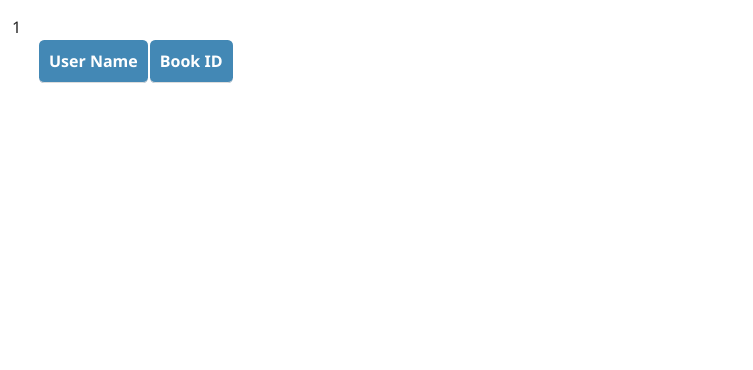
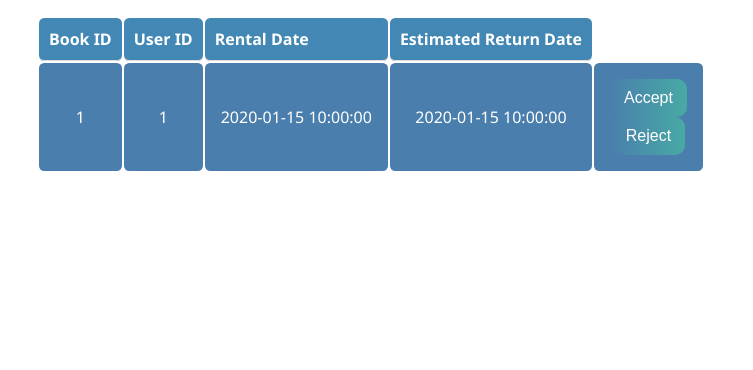
Before and after one commit to YeronF/LibSys, a Flask app: template templates/librarian/requests.html in a window 1280 px wide. Shown: the part 189-559 px from the top of the page, without its empty margins (0-753 px from the left). Run offline with Flask 3, Linux system fonts and the light colour scheme; the template is opened without the code that fills it: most values are stand-ins (such as "Sample title", 1, 10 or a date in 2020); lists and menus that the app fills with data are empty.

Commit message:
added request table

```diff
--- a/app.py
+++ b/app.py
@@ -128,22 +128,25 @@ def librarian_remove_book():
 def librarian_rentals():
     if session.get('user_id'):
         rentals = Rentals.all()
-        return render_template("librarian/rentals.html", rentals=rentals)
+        user = User.get(session.get('user_id'))
+        return render_template("librarian/rentals.html", rentals=rentals, user=user)
 
 @app.route('/librarian/rentals/viewRentals', methods=["GET", "POST"])
 def librarian_view_rentals():
     if session.get('user_id'):
         rentals = Rentals.all()
-        return render_template("librarian/viewRentals.html", rentals=rentals)
+        user = User.get(session.get('user_id'))
+        return render_template("librarian/viewRentals.html", rentals=rentals, user=user)
 
 @app.route('/librarian/rentals/setcomplete/<user_id>-<book_id>', methods=["GET", "POST"])
 def librarian_set_complete(user_id, book_id):
     if session.get('user_id'):
         stat = Rentals.update_rental_status(book_id, user_id, 'True')
         rentals = Rentals.all()
+        user = User.get(session.get('user_id'))
         if not stat:
             return f"Rental record for User ID {user_id} and Book ID {book_id} not found."
-        return render_template("librarian/viewRentals.html", rentals=rentals)
+        return render_template("librarian/viewRentals.html", rentals=rentals, user=user)
 
 
 @app.route('/librarian/rentals/addRental', methods=["GET", "POST"])
@@ -161,8 +164,9 @@ def librarian_add_rental():
                 'estimated_return_date': for_how_long,
                 'return_status': 'False'
             })
+            user = User.get(session.get('user_id'))
 
-            return render_template("librarian/rentals.html", rentals=Rentals.all())
+            return render_template("librarian/rentals.html", rentals=Rentals.all(), user=user)
         else:
             books = [book['book_id'] for book in Book.all()]
             users = [user['user_id'] for user in User.all() if user['role'] == 'Student']
@@ -260,6 +264,16 @@ def user_logoutpop():
 def user_logout():
     return render_template("student/logout.html")
 
+
+
+@app.route('/librarian/books/requests', methods=["GET", "POST"])
+
+def manage_requests():
+    if session.get('user_id'):
+        user = User.get(session.get('user_id'))
+        rentals = [r for r in Rentals.all() if r.get('return_status') == "Created"]
+    return render_template("librarian/requests.html", user=user, rentals=rentals)
+
 app.run(debug=True, host='0.0.0.0')
 
 '''
--- a/templates/librarian/Dashboard.html
+++ b/templates/librarian/Dashboard.html
@@ -3,6 +3,6 @@
     <button onclick="location.href='/librarian/users'" class="button1">Manage Users</button>
     <button onclick="location.href='/librarian/books'" class="button2">Manage Books</button>
     <button onclick="location.href='/librarian/rentals'" class="button3">Manage Rentals</button>
-    <button onclick="location.href='/librarian/rentals'" class="button4">Manage Requests</button>
+    <button onclick="location.href='/librarian/books/requests'" class="button3">Manage Requests</button>
 </div>
 {% endblock %}
--- a/templates/librarian/requests.html
+++ b/templates/librarian/requests.html
@@ -3,14 +3,32 @@
 <table>
     <thead>
         <tr>
-            <th> User Name </th>
             <th> Book ID </th>
+            <th> User ID </th>
+            <th> Rental Date </th>
+            <th> Estimated Return Date </th>
         </tr>
     </thead>
     <tbody>
-        <tr> {{ user.name }} </tr>
-        <tr> {{ book.book_id }} </tr>
+        {% for rental in rentals %}
+        <tr>
+            <td> {{ rental.book_id }} </td>
+            <td> {{ rental.user_id }} </td>
+            <td> {{ rental.rental_date }} </td>
+            <td> {{ rental.estimated_return_date }}</td>
+            <td>
+                <form action="/librarian/requests/accept/{{ rental.user_id }}-{{ rental.book_id }}" method="post">
+                    <button type="submit">Accept</button>
+                </form>
+                <form action="/librarian/requests/reject/{{ rental.user_id }}-{{ rental.book_id }}" method="post">
+                    <button type="submit">Reject</button>
+                </form>
+            </td>
+        </tr>
+        {% endfor %}
     </tbody>
+
+
 </table>
 
 {% endblock %}
```
